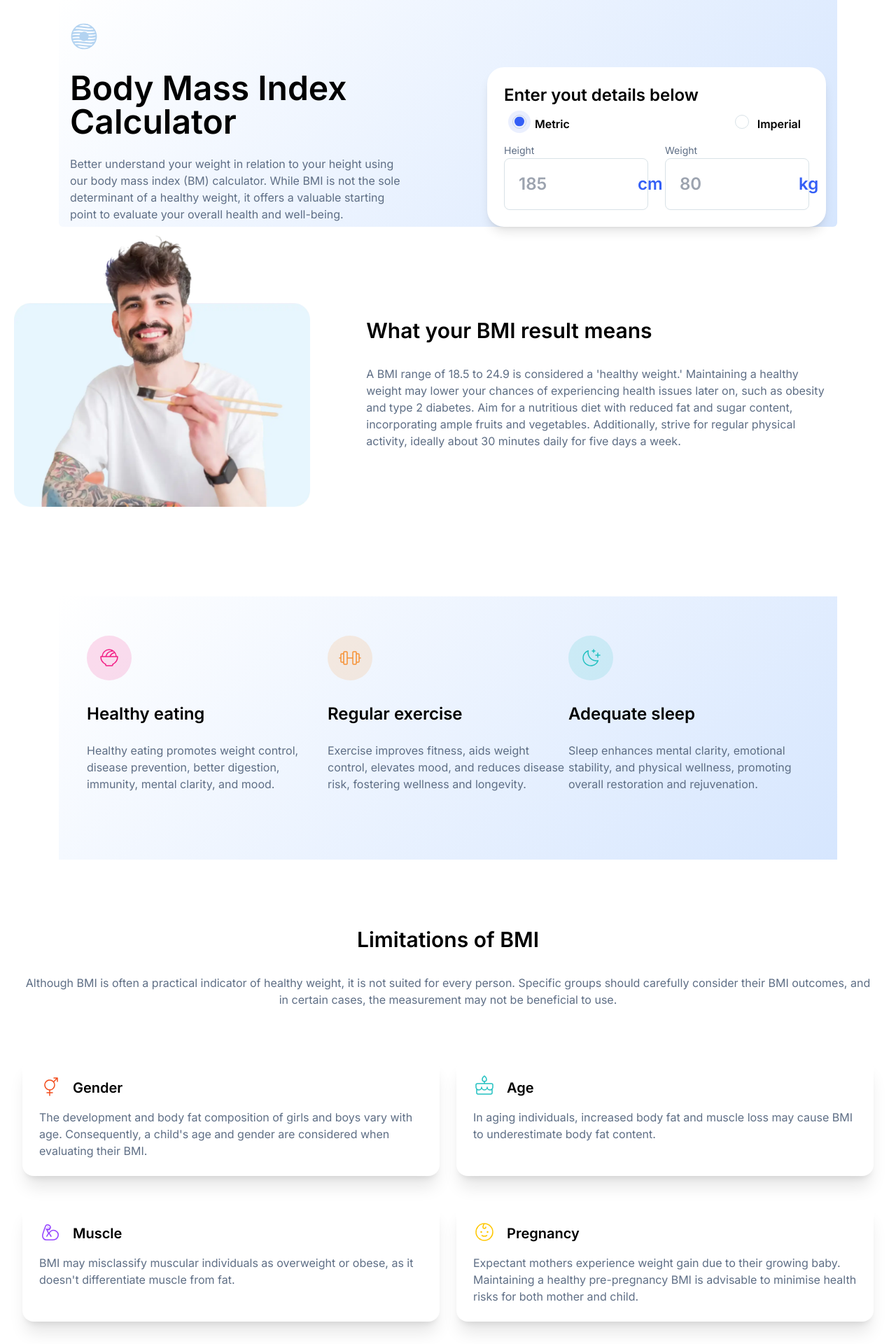
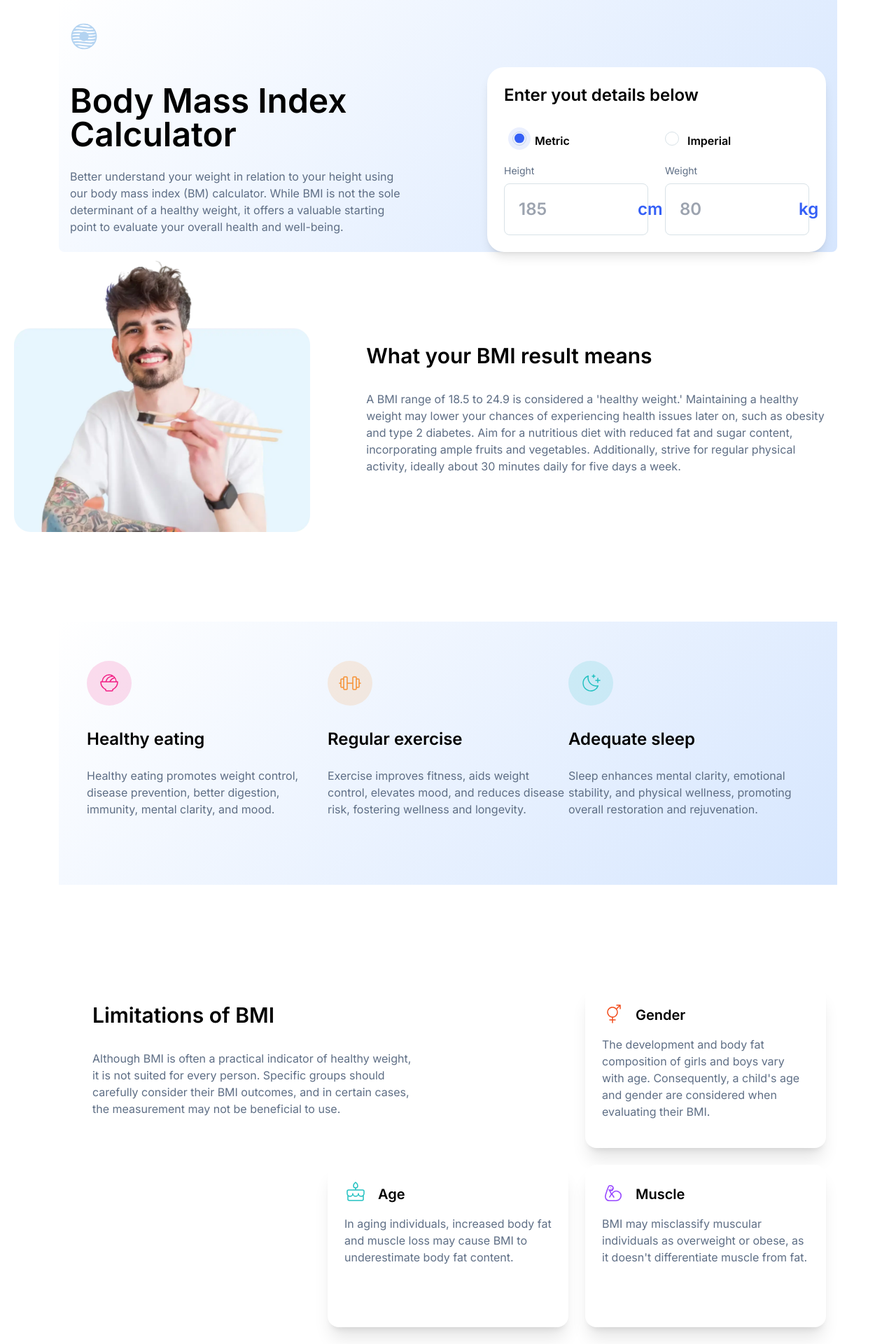
Before and after one commit to alfonso-ramos/bmi-calculator, a Vue app: page / in a window 1280 px wide. Shown: the top 1920 px of the page at 70% size. Built offline with nearby package versions, Linux system fonts and the light colour scheme.

Commit message:
[ADD] Terminado los estilos en su 90%

```diff
--- a/src/components/Calculator.vue
+++ b/src/components/Calculator.vue
@@ -21,9 +21,7 @@ const calculateBMI = () => {
             const heightInInches = feet.value * 12 + inches.value;
             const weightInPounds = stones.value * 14 + pounds.value;
             bmi.value = (weightInPounds * 703) / (heightInInches * heightInInches);
-
         }
-
         isCalculating.value = false;
     }, 1000);
 };
@@ -33,11 +31,10 @@ watch([height, weight, feet, inches, stones, pounds], () => {
 });
 
 </script>
-
 <template>
-    <div class="bg-white rounded-3xl p-6 shadow-lg">
-        <h2 class="text-2xl font-semibold">Enter yout details below</h2>
-        <div class="flex justify-between">
+    <div class="bg-white rounded-3xl p-6 shadow-lg mt-12 xl:mt-0">
+        <h2 class="text-2xl font-semibold md:text-left mb-6">Enter yout details below</h2>
+        <div class="grid grid-cols-2 justify-between">
             <label class="relative flex items-center p-3 rounded-full cursor-pointer gap-3" htmlFor="blue">
                 <div>
                     <input name="color" type="radio" class="before:content[''] peer relative h-5 w-5 cursor-pointer appearance-none rounded-full border border-borders text-blue transition-all before:absolute before:top-2/4 before:left-2/4 before:block before:h-8 before:w-8 before:-translate-y-2/4 before:-translate-x-2/4 before:rounded-full before:bg-blue before:opacity-0 before:transition-opacity
@@ -76,8 +73,8 @@ watch([height, weight, feet, inches, stones, pounds], () => {
 
         <div v-if="selectedSystem === 'metric'" class="md:grid md:grid-cols-2 gap-6">
             <div>
-                <label class="inline-block" for="height">
-                    <p class="text-sm w-20 text-dark-electric-blue">Height</p>
+                <label for="height">
+                    <p class="text-sm text-left text-dark-electric-blue my-2">Height</p>
                 </label>
                 <div class="flex justify-between bg-white rounded-lg border border-solid border-borders p-5 ">
                     <input class="font-semibold text-2xl w-[170px]" id="height" type="number" inputmode="numeric"
@@ -88,8 +85,8 @@ watch([height, weight, feet, inches, stones, pounds], () => {
 
             <div>
 
-                <label class="inline-block" for="weight">
-                    <p class="text-sm w-20 text-dark-electric-blue">Weight</p>
+                <label for="weight">
+                    <p class="text-sm text-left text-dark-electric-blue my-2">Weight</p>
                 </label>
                 <div class="flex justify-between bg-white rounded-lg border border-solid border-borders p-5">
                     <input class="font-semibold text-2xl w-[170px]" id="weight" placeholder="80" type="number"
@@ -99,38 +96,55 @@ watch([height, weight, feet, inches, stones, pounds], () => {
             </div>
         </div>
         <div v-else>
-            <label for="feet">Height</label>
-            <div class="flex gap-4">
-                <div class="flex justify-between bg-white rounded-lg border border-solid border-borders p-5 w-[132px]">
+            <label for="feet">
+                <p class="text-sm text-left text-dark-electric-blue my-2">
+                    Height
+                </p>
+            </label>
+            <div class="grid grid-cols-2 gap-4">
+                <div class="flex justify-between bg-white rounded-lg border border-solid border-borders p-5 ">
                     <input class="font-semibold text-2xl w-10" id="feet" type="number" v-model.number="feet"
                         placeholder="5">
                     <p class="text-2xl text-blue font-semibold">ft</p>
                 </div>
-                <div class="flex justify-between bg-white rounded-lg border border-solid border-borders p-5 w-[132px]">
+                <div class="flex justify-between bg-white rounded-lg border border-solid border-borders p-5">
                     <input class="font-semibold text-2xl w-10" id="inches" type="number" v-model.number="inches"
                         placeholder="11">
                     <p class="text-2xl text-blue font-semibold">in</p>
                 </div>
             </div>
-            <label for="stones">Weight</label>
-            <div class="flex gap-4">
-                <div class="flex justify-between bg-white rounded-lg border border-solid border-borders p-5 w-[132px]">
+            <label for="stones">
+                <p class="text-sm text-left text-dark-electric-blue my-2">Weight</p>
+            </label>
+            <div class="grid grid-cols-2 gap-4">
+                <div class="flex justify-between bg-white rounded-lg border border-solid border-borders p-5">
                     <input class="font-semibold text-2xl w-10" id="stones" type="number" v-model.number="stones"
                         placeholder="11">
                     <p class="text-2xl text-blue font-semibold">st</p>
                 </div>
-                <div class="flex justify-between bg-white rounded-lg border border-solid border-borders p-5 w-[132px]">
+                <div class="flex justify-between bg-white rounded-lg border border-solid border-borders p-5">
                     <input class=" font-semibold text-2xl w-10" id="pounds" type="number" v-model.number="pounds"
                         placeholder="4">
                     <p class="text-2xl text-blue font-semibold">lbs</p>
                 </div>
             </div>
         </div>
-        <div v-if="isCalculating">
-            <p>Calculating...</p>
+        <div v-if="isCalculating" class="text-left text-white bg-blue my-6 rounded-lg p-8 ">
+            <p class="text-2xl font-bold">Calculating...</p>
         </div>
-        <div v-else>
-            <p v-if="bmi !== null">BMI : {{ bmi.toFixed(1) }}</p>
+        <div v-else >
+            <div v-if="bmi !== null" class="text-left text-white bg-blue my-6 rounded-lg p-8 md:rounded-r-full md:grid md:grid-cols-2 md:items-center">
+                <div>
+                    <p class="text-base font-bold">Your BMI is...</p>
+                    <p class="font-bold text-5xl mt-2 mb-6 md:mb-0">{{ bmi.toFixed(1) }}</p>
+                </div>
+                <div>
+                    <p v-if="bmi <= 18.5" class="text-base">Your BMI indicates that you are underweight. Its ideal weight is between <span class="font-bold">63.3 kg and 85.2 kg.</span></p>
+                    <p v-else-if="bmi <= 24.9" class="text-base">Your BMI suggests you’re a healthy weight. Your ideal weight is between <span class="font-bold">63.3 kg and 85.2 kg.</span></p>
+                    <p v-else-if="bmi <= 29.9" class="text-base">Your BMI indicates that you are overweight. Its ideal weight is between <span class="font-bold">63.3 kg and 85.2 kg.</span></p>
+                    <p v-else-if="bmi >= 30" class="text-base">Tu IMC indica que tienes obesidad. Su peso ideal está entre <span class="font-bold">63.3 kg and 85.2 kg.</span></p>
+                </div>
+            </div>
         </div>
     </div>
 </template>
--- a/src/components/Header.vue
+++ b/src/components/Header.vue
@@ -2,7 +2,7 @@
 import Calculator from './Calculator.vue';
 </script>
 <template>
-    <div class="container bg-gradient rounded-b-md pt-8 px-6">
+    <div class="container bg-gradient rounded-b-lg pt-8 px-6 max-h-[737px]">
         <div class="text-center xl:text-left">
             <img class="mx-auto size-10 mb-6 xl:mx-0 " src="../assets/images/logo.svg" alt="logo">
             <div class="xl:grid xl:grid-cols-2 xl:gap-28 xl:items-center">
--- a/src/components/LimitationCard.vue
+++ b/src/components/LimitationCard.vue
@@ -5,7 +5,7 @@
         icon: String})
 </script>
 <template>
-    <div  class="p-6 bg-white mt-4 rounded-2xl shadow-xl">
+    <div class="p-6 bg-white mt-4 rounded-2xl shadow-xl h-full">
         <div class="flex gap-4">
             <img :src="'../src/assets/images/icon-' + icon + '.svg'" :alt="icon + ' icon'">
             <p class="pt-1 text-xl font-semibold">
--- a/src/components/LimitationsContainer.vue
+++ b/src/components/LimitationsContainer.vue
@@ -2,42 +2,53 @@
     import LimitationCard from './LimitationCard.vue';
 </script>
 <template>
-    <h2 class="text-3xl font-semibold text-center md:mt-24">
+    <div class="container mt-16 md:grid md:grid-cols-4 md:grid-rows-4 md:gap-6 xl:grid-cols-6 xl:grid-rows-3 xl:mt-32">
+        <div class="md:col-start-1 md:col-end-5 xl:row-start-1 xl:col-end-4 mx-8 items-center">
+            <h2 class="text-3xl font-semibold text-center md:mt-24 xl:text-left xl:mt-10">
                 Limitations of BMI
             </h2>
-    <p class="font-base text-dark-electric-blue text-center mt-8 mb-14 mx-8">
+            <p class="font-base text-dark-electric-blue text-center mt-8 mb-14 xl:text-left xl:mb-0">
                 Although BMI is often a practical indicator of healthy weight, it is not suited for
                 every person. Specific groups should carefully consider their BMI outcomes, and in
                 certain cases, the measurement may not be beneficial to use.
             </p>
-    <div class="mb-20 md:grid md:grid-cols-2 md:gap-6 mx-8">
+        </div>
+        <!-- md:grid md:grid-cols-2 md:gap-6  -->
+        <div class="md:col-start-1 md:col-end-3 xl:row-start-1 xl:col-start-5 xl:col-end-7">
             <LimitationCard
                 icon="gender"
                 title="Gender"
                 text="The development and body fat composition of girls and boys vary with age. Consequently, a child's age and gender are considered when evaluating their BMI."
             />
-
+        </div>
+        <div class="md:col-start-3 md:col-end-5 xl:row-start-2 xl:col-start-3 xl:col-end-5">
             <LimitationCard
                 icon="age"
                 title="Age"
                 text="In aging individuals, increased body fat and muscle loss may cause BMI to underestimate body fat content."
             />
+        </div>
+        <div class="md:col-start-1 md:col-end-3 xl:col-start-5 xl:col-end-7">
             <LimitationCard
                 icon="muscle"
                 title="Muscle"
                 text="BMI may misclassify muscular individuals as overweight or obese, as it doesn't
             differentiate muscle from fat."
             />
+        </div>
+        <div class="md:col-start-3 md:col-end-5 xl:col-start-2 xl:col-end-4">
             <LimitationCard
                 icon="pregnancy"
                 title="Pregnancy"
                 text="Expectant mothers experience weight gain due to their growing baby. Maintaining a healthy pre-pregnancy BMI is advisable to minimise health risks for both mother and child."
             />
+        </div>
+        <div class="md:col-start-2 md:col-end-4 xl:row-start-3 xl:col-start-4 xl:col-end-6">
             <LimitationCard
-            class="md:relative md:left-1/2"
                 icon="race"
                 title="Race"
                 text="Certain health concerns may affect individuals of some Black and Asian origins at lower BMIs than others. To learn more, it is advised to discuss this with your GP or practice nurse."
             />
         </div>
+    </div>
 </template>
```
Lines whose indentation alone changed are shown as unchanged.
